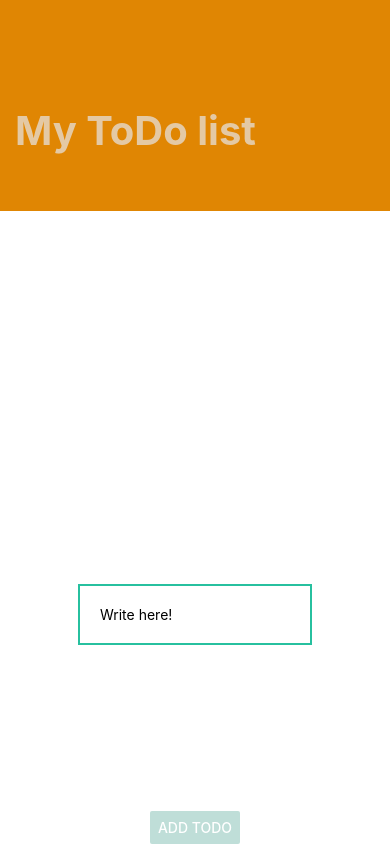
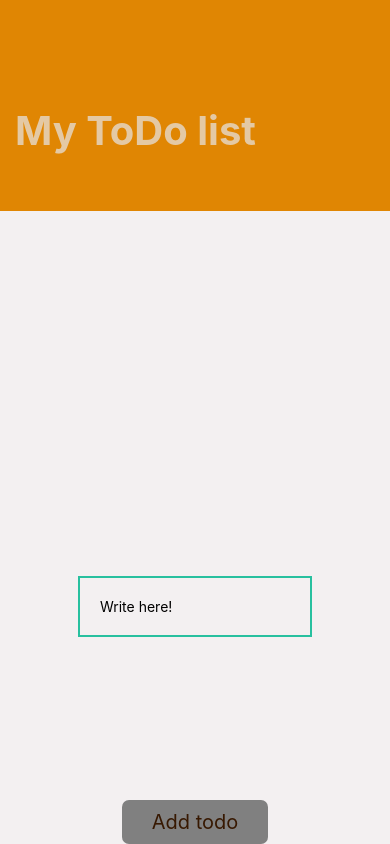
Before and after one commit to AbbeBlubb/react-native-todo, a React Native app: screen / in a window 390 px wide. Built offline with nearby package versions, Linux system fonts and the light colour scheme.

Commit message:
TouchableOpacity instead of Button, styling

```diff
--- a/App.tsx
+++ b/App.tsx
@@ -40,7 +40,7 @@ export default function App() {
 const styles = StyleSheet.create({
     rootContainer: {
         flex: 1,
-        backgroundColor: "#fff",
+        backgroundColor: "#F3F0F1",
         alignItems: "center",
         justifyContent: "space-between",
     },
--- a/components/PrimaryButton.tsx
+++ b/components/PrimaryButton.tsx
@@ -1,5 +1,5 @@
 import React from "react";
-import { Button, StyleSheet, View } from "react-native";
+import { StyleSheet, Text, TouchableOpacity } from "react-native";
 
 interface IPrimaryButton {
   onPress: CallableFunction;
@@ -16,23 +16,28 @@ export const PrimaryButton = ({
   accessibilityLabel,
   testID,
 }: IPrimaryButton) => {
-  const color = inputIsValid() ? "#27c09f" : "#bfded8";
+  const backgroundColor: string = inputIsValid() ? "#F09700" : "gray";
 
   return (
-    <View style={styles.primaryButton}>
-      <Button
-        onPress={() => onPress()}
-        title={title}
-        color={color}
-        accessibilityLabel={accessibilityLabel}
-        testID={testID}
-      />
-    </View>
+    <TouchableOpacity
+      onPress={() => onPress()}
+      accessibilityLabel={accessibilityLabel}
+      testID={testID}
+      style={[styles.primaryButton, { backgroundColor }]}
+    >
+      <Text style={styles.primaryButtonText}>{title}</Text>
+    </TouchableOpacity>
   );
 };
 
 const styles = StyleSheet.create({
   primaryButton: {
-    //marginTop: 20,
+    paddingHorizontal: 30,
+    paddingVertical: 10,
+    borderRadius: 7,
+  },
+  primaryButtonText: {
+    color: "#371801",
+    fontSize: 20,
   },
 });
```
